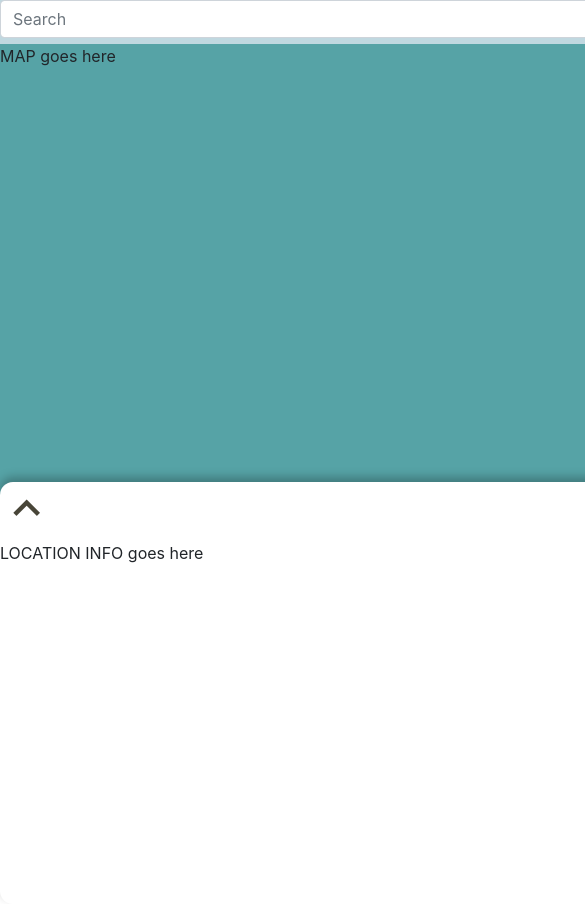
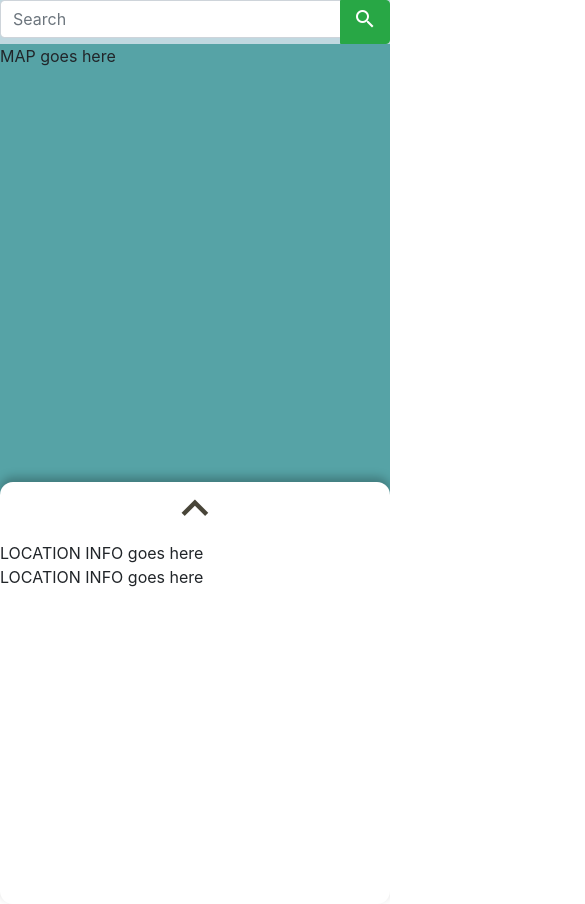
Before and after one commit to yogiduzit/SAFF, a website: page public/html/maps.html in a window 390 px wide. Shown: the top 904 px of the page, 585 px wide, since content can reach past the window. Drawn offline with nearby package versions, Linux system fonts and the light colour scheme.

Commit message:
fixed responsiveness of maps.html

```diff
--- a/public/html/maps.html
+++ b/public/html/maps.html
@@ -52,9 +52,18 @@
         </div>
 
         <!-- LOCATION INFO GOES HERE -->
-        <div class="location_info">
-            LOCATION INFO goes here
+        <div class="location_container">
+
+            <div class="location_info">
+                LOCATION INFO goes here
+            </div>
+            <div class="location_info">
+                LOCATION INFO goes here
+            </div>
+
+
         </div>
+
 
     </div>
     <script src="../js/slider.js" type="module"></script>
--- a/public/styles/maps.css
+++ b/public/styles/maps.css
@@ -16,13 +16,15 @@
 
     body {
         font-size: 30pt;
+        display: flex;
+        flex-direction: column;
+
     }
 
     .main_container {
         height: 100vh;
-        width: 100vh;
-        display: flex;
-        flex-direction: column;
+        /* width: 100vh;
+        flex-direction: column; */
     }
 
 /* MEDIA QUERIES */
@@ -56,7 +58,7 @@
 /* MAP */
     .map_container{
         background-color: var(--color-secondary);
-        width: 100vh;
+        width: 100%;
         height: 100%;
         z-index: -1;
     }
@@ -70,7 +72,7 @@
         align-items: flex-start;
 
         bottom: -60px;
-        width: 100vh;
+        width: 100%;
         height: 50vh;
         /* color: var(--color-dark); */
 
@@ -87,7 +89,8 @@
     }
 
     .slider_icon {
-        width: 100vh;
+        width: 100%;
+        text-align: center;
         /* background-color: aquamarine; */
 
     }
@@ -96,3 +99,12 @@
         font-size: 40pt;
         color: var(--color-dark);
     }
+
+    /* LOCATION INFO */
+    .location_container{
+
+    }
+
+    .location_info{
+
+    }
```
